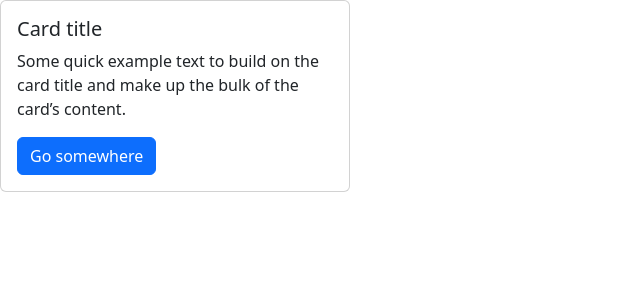
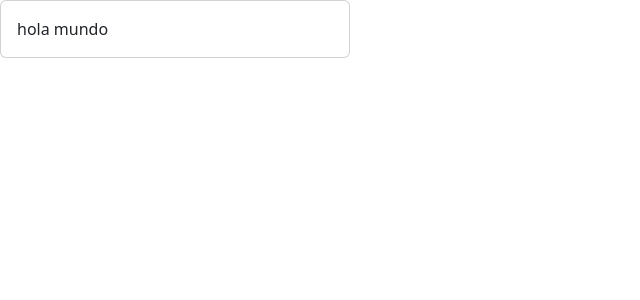
Before and after one commit to AlC0DEMAGO/Finance-visualizations, a React (Vite) app in the folder finance-visualizations/: page / in a window 1280 px wide. Shown: the top 300 px of the page, without its empty margins (0-640 px from the left). Built offline with nearby package versions, Linux system fonts and the light colour scheme.

Commit message:
arguments props

```diff
--- a/finance-visualizations/src/App.tsx
+++ b/finance-visualizations/src/App.tsx
@@ -1,7 +1,7 @@
 import Card from "./components/Card";
 
 function App() {
-  return <Card />;
+  return <Card body={"hola mundo"} />;
 }
 
 export default App;
--- a/finance-visualizations/src/components/Card.tsx
+++ b/finance-visualizations/src/components/Card.tsx
@@ -1,19 +1,30 @@
-function Card() {
+interface Props {
+  body: string;
+}
+
+function Card(props: Props) {
+  const { body } = props; // {body}
   const width = { width: "350px" };
   return (
     <div className="card" style={width}>
-      <div className="card-body">
-        <h5 className="card-title">Card title</h5>
-        <p className="card-text">
-          Some quick example text to build on the card title and make up the
-          bulk of the card’s content.
-        </p>
-        <a href="#" className="btn btn-primary">
-          Go somewhere
-        </a>
-      </div>
+      <div className="card-body">{body}</div>
     </div>
   );
 }
 
+export function CardBody() {
+  return (
+    <>
+      <h5 className="card-title">Card title</h5>
+      <p className="card-text">
+        Some quick example text to build on the card title and make up the bulk
+        of the card’s content.
+      </p>
+      <a href="#" className="btn btn-primary">
+        Go somewhere
+      </a>
+    </>
+  );
+}
+
 export default Card;
```
